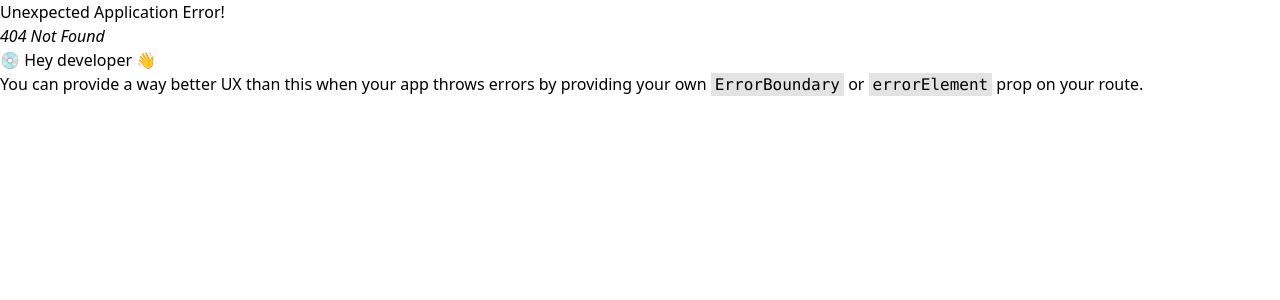
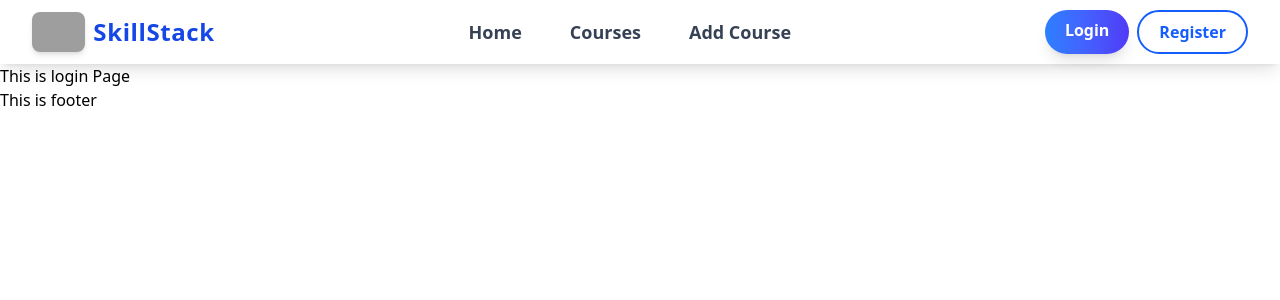
Before and after one commit to itsmahmudul/skill-stack, a React (Vite) app: page /login in a window 1280 px wide. Before the commit this address had no page. Shown: the top 300 px of the page. Built offline with nearby package versions, Linux system fonts and the light colour scheme; grey boxes are pictures that could not be loaded.

Commit message:
2nd Commit

```diff
--- a/package.json
+++ b/package.json
@@ -11,6 +11,8 @@
   },
   "dependencies": {
     "@tailwindcss/vite": "^4.1.8",
+    "framer-motion": "^12.16.0",
+    "lucide-react": "^0.514.0",
     "react": "^19.1.0",
     "react-dom": "^19.1.0",
     "react-router": "^7.6.2",
--- /dev/null
+++ b/src/Authentications/Login.jsx
@@ -0,0 +1,11 @@
+import React from 'react';
+
+const Login = () => {
+    return (
+        <div>
+            This is login Page
+        </div>
+    );
+};
+
+export default Login;
--- /dev/null
+++ b/src/Authentications/Register.jsx
@@ -0,0 +1,11 @@
+import React from 'react';
+
+const Register = () => {
+    return (
+        <div>
+           This is reg
+        </div>
+    );
+};
+
+export default Register;
--- a/src/Layouts/RootLayout.jsx
+++ b/src/Layouts/RootLayout.jsx
@@ -1,10 +1,14 @@
 import React from 'react';
 import { Outlet } from 'react-router';
+import Navbar from '../Shared/Navbar';
+import Footer from '../Shared/Footer';
 
 const RootLayout = () => {
     return (
         <>
+            <Navbar></Navbar>
             <Outlet></Outlet>
+            <Footer></Footer>
         </>
     );
 };
--- /dev/null
+++ b/src/Pages/Error.jsx
@@ -0,0 +1,11 @@
+import React from 'react';
+
+const Error = () => {
+    return (
+        <div>
+            This is 404 error
+        </div>
+    );
+};
+
+export default Error;
--- a/src/Route/Routes.jsx
+++ b/src/Route/Routes.jsx
@@ -1,16 +1,28 @@
 import { createBrowserRouter } from "react-router";
 import RootLayout from "../Layouts/RootLayout";
 import Home from "../Pages/Home";
+import Error from "../Pages/Error";
+import Register from "../Authentications/Register";
+import Login from "../Authentications/Login";
 
 
 const router = createBrowserRouter([
     {
         path: "/",
-        Component: RootLayout,
+        element:<RootLayout></RootLayout>,
+        errorElement:<Error></Error>,
         children: [
             {
                 index: true,
                 Component: Home
+            },
+            {
+                path: '/register',
+                element: <Register></Register>
+            },
+            {
+                path: '/login',
+                element: <Login></Login>
             }
         ]
     }
--- /dev/null
+++ b/src/Shared/Footer.jsx
@@ -0,0 +1,11 @@
+import React from 'react';
+
+const Footer = () => {
+    return (
+        <div>
+            This is footer
+        </div>
+    );
+};
+
+export default Footer;
--- /dev/null
+++ b/src/Shared/Navbar.jsx
@@ -0,0 +1,157 @@
+import React, { useState } from 'react';
+import { Menu, X } from "lucide-react";
+import { Link, NavLink } from 'react-router';
+import { motion, AnimatePresence } from 'framer-motion';
+
+const mobileMenuVariants = {
+    hidden: {
+        opacity: 0,
+        y: -20,
+        transition: { duration: 0.25, ease: "easeInOut" },
+    },
+    visible: {
+        opacity: 1,
+        y: 0,
+        transition: { duration: 0.3, ease: "easeInOut" },
+    },
+    exit: {
+        opacity: 0,
+        y: -20,
+        transition: { duration: 0.25, ease: "easeInOut" },
+    },
+};
+
+const Navbar = () => {
+    const [isOpen, setIsOpen] = useState(false);
+    const toggleMenu = () => setIsOpen(prev => !prev);
+
+    const closeMenu = () => setIsOpen(false);
+
+    const activeClass = "text-blue-600 border-b-2 border-blue-600";
+    const inactiveClass = "text-gray-700 hover:text-blue-600 transition-colors duration-300";
+
+    return (
+        <nav className="bg-white shadow-lg sticky top-0 z-50 backdrop-blur-md bg-opacity-90">
+            <div className="max-w-7xl mx-auto px-4 sm:px-6 lg:px-8">
+                <div className="flex justify-between items-center h-16">
+
+                    {/* Logo */}
+                    <div className="flex-shrink-0 flex items-center space-x-3 cursor-pointer">
+                        <Link to="/" className="flex items-center space-x-2">
+                            <img
+                                className="h-10 w-auto rounded-lg shadow-md transform transition-transform duration-300 hover:scale-110"
+                                src="https://i.ibb.co/DSVbBJ2/images.png"
+                                alt="SkillStack Logo"
+                            />
+                            <span className="text-2xl font-extrabold text-blue-700 tracking-wide select-none">
+                                SkillStack
+                            </span>
+                        </Link>
+                    </div>
+
+                    {/* Desktop Menu */}
+                    <div className="hidden md:flex space-x-12 mx-auto font-semibold text-lg">
+                        <NavLink
+                            to="/"
+                            className={({ isActive }) => isActive ? activeClass : inactiveClass}
+                        >
+                            Home
+                        </NavLink>
+                        <NavLink
+                            to="/courses"
+                            className={({ isActive }) => isActive ? activeClass : inactiveClass}
+                        >
+                            Courses
+                        </NavLink>
+                        <NavLink
+                            to="/add-course"
+                            className={({ isActive }) => isActive ? activeClass : inactiveClass}
+                        >
+                            Add Course
+                        </NavLink>
+                    </div>
+
+                    {/* Auth Buttons */}
+                    <div className="hidden md:flex space-x-2">
+                        <NavLink
+                            to="/login"
+                            className="px-5 py-2 rounded-full bg-gradient-to-r from-blue-500 to-indigo-600 text-white font-semibold shadow-lg hover:from-indigo-600 hover:to-blue-500 transition duration-300"
+                        >
+                            Login
+                        </NavLink>
+                        <NavLink
+                            to="/register"
+                            className="px-5 py-2 rounded-full border-2 border-blue-600 text-blue-600 font-semibold hover:bg-blue-600 hover:text-white transition duration-300"
+                        >
+                            Register
+                        </NavLink>
+                    </div>
+
+                    {/* Mobile Menu Button */}
+                    <div className="md:hidden flex items-center">
+                        <button
+                            onClick={toggleMenu}
+                            aria-label="Toggle menu"
+                            className="p-2 cursor-pointer rounded-md focus:outline-none focus:ring-2 focus:ring-blue-600"
+                        >
+                            {isOpen ? <X className="h-6 w-6 text-blue-600" /> : <Menu className="h-6 w-6 text-blue-600" />}
+                        </button>
+                    </div>
+                </div>
+            </div>
+
+            {/* Mobile Menu with Framer Motion */}
+            <AnimatePresence>
+                {isOpen && (
+                    <motion.div
+                        key="mobile-menu"
+                        initial="hidden"
+                        animate="visible"
+                        exit="exit"
+                        variants={mobileMenuVariants}
+                        className="md:hidden bg-white shadow-lg rounded-b-lg px-6 py-5 space-y-4"
+                    >
+                        <NavLink
+                            to="/"
+                            className="block text-gray-700 font-semibold hover:text-blue-600 transition"
+                            onClick={closeMenu}
+                        >
+                            Home
+                        </NavLink>
+                        <NavLink
+                            to="/courses"
+                            className="block text-gray-700 font-semibold hover:text-blue-600 transition"
+                            onClick={closeMenu}
+                        >
+                            Courses
+                        </NavLink>
+                        <NavLink
+                            to="/add-course"
+                            className="block text-gray-700 font-semibold hover:text-blue-600 transition"
+                            onClick={closeMenu}
+                        >
+                            Add Course
+                        </NavLink>
+                        <hr className="border-gray-300" />
+                        <NavLink
+                            to="/login"
+                            className="block w-full text-center text-white bg-gradient-to-r from-blue-500 to-indigo-600 px-4 py-2 rounded-full font-semibold shadow-md hover:from-indigo-600 hover:to-blue-500 transition"
+                            onClick={closeMenu}
+                        >
+                            Login
+                        </NavLink>
+                        <NavLink
+                            to="/register"
+                            className="block w-full text-center border-2 border-blue-600 text-blue-600 px-4 py-2 rounded-full font-semibold hover:bg-blue-600 hover:text-white transition"
+                            onClick={closeMenu}
+                        >
+                            Register
+                        </NavLink>
+                    </motion.div>
+                )}
+            </AnimatePresence>
+        </nav>
+    );
+};
+
+export default Navbar;
```
Also changed, not shown: 1 other file (tests, documents, lock files or other folders).
